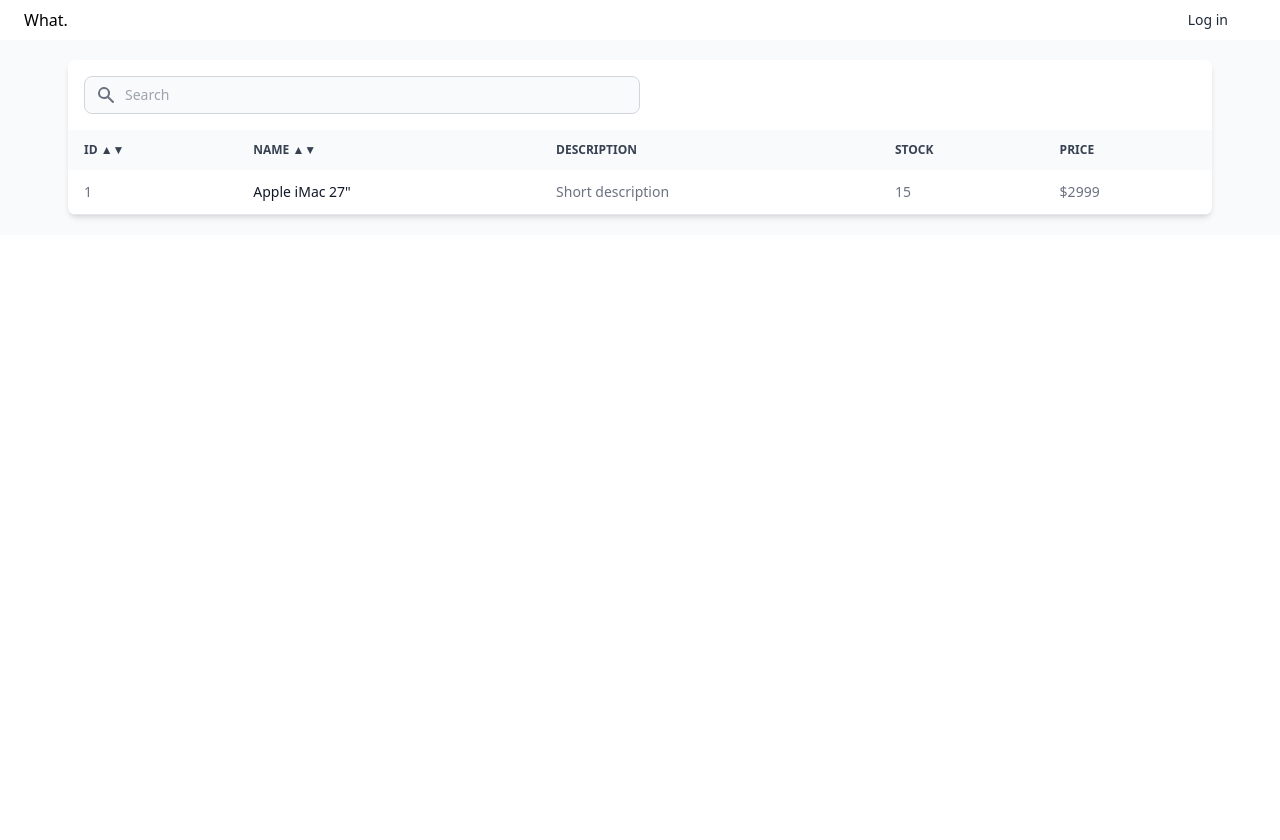
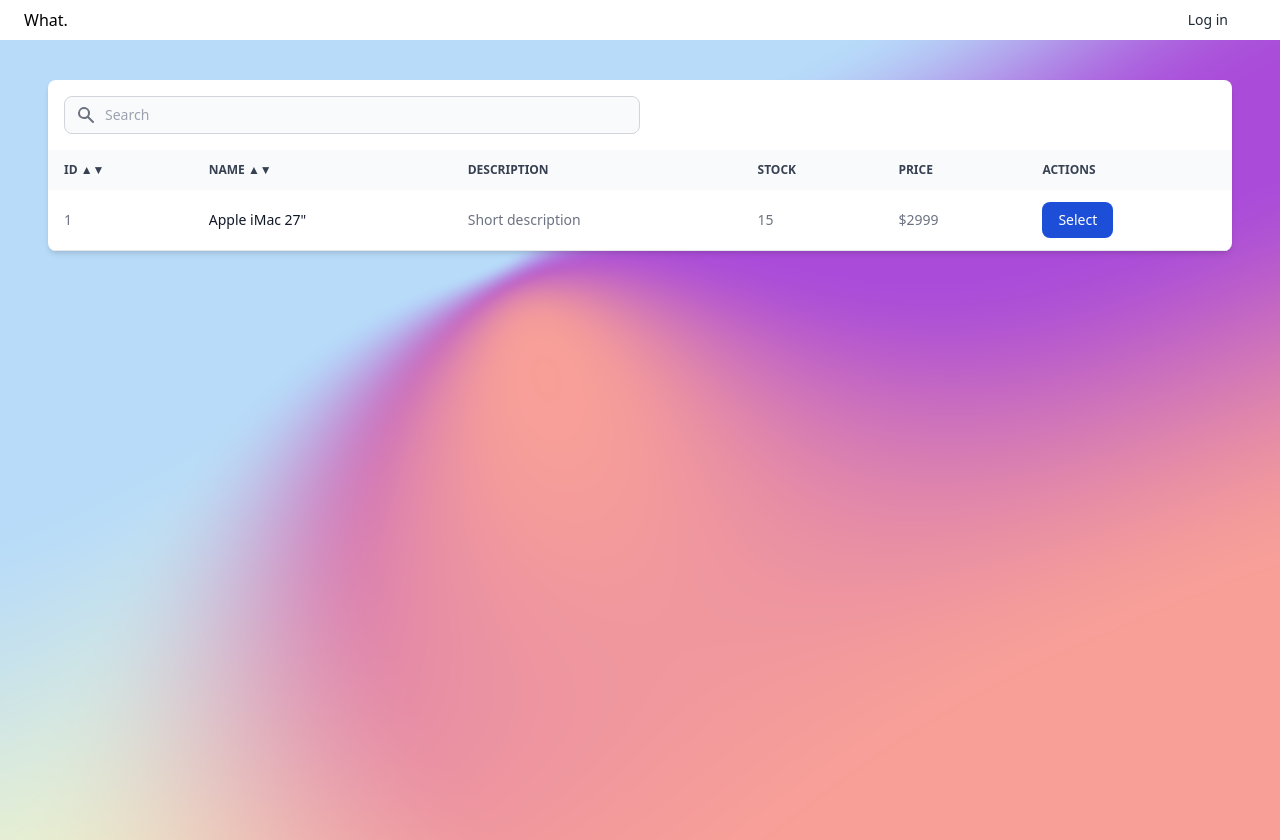
Before and after one commit to KCuppens/what.-frontend, a React (Vite) app: page /dashboard in a window 1280 px wide. Before the commit the page ends 800 px from the top, so only its background shows below. Built offline with nearby package versions, Linux system fonts and the light colour scheme.

Commit message:
imp: cleanup. remove unused imports, improve styling

```diff
--- a/src/components/Dashboard.tsx
+++ b/src/components/Dashboard.tsx
@@ -2,7 +2,7 @@ import Table from "./shared/Table"
 
 const Dashboard = () => {
   return (
-    <div>
+    <div className="bg-default bg-cover bg-center bg-no-repeat h-screen py-10">
         <Table />
     </div>
   )
--- a/src/components/shared/Navigation.tsx
+++ b/src/components/shared/Navigation.tsx
@@ -1,4 +1,3 @@
-import { Link } from "react-router-dom"
 
 const Navigation = () => {
   return (
--- a/src/components/shared/Table.tsx
+++ b/src/components/shared/Table.tsx
@@ -1,37 +1,40 @@
-import React from 'react'
 import SearchForm from '../form/SearchForm'
 
 const Table = () => {
   return (
-    <section className="bg-gray-50 dark:bg-gray-900 p-3 sm:p-5">
     <div className="mx-auto max-w-screen-xl px-4 lg:px-12">
-        <div className="bg-white dark:bg-gray-800 relative shadow-md sm:rounded-lg overflow-hidden">
+        <div className="bg-white relative shadow-md sm:rounded-lg overflow-hidden">
             <SearchForm />
             <div className="overflow-x-auto">
-                <table className="w-full text-sm text-left text-gray-500 dark:text-gray-400">
-                    <thead className="text-xs text-gray-700 uppercase bg-gray-50 dark:bg-gray-700 dark:text-gray-400">
+                <table className="w-full text-sm text-left text-gray-500 ">
+                    <thead className="text-xs text-gray-700 uppercase bg-gray-50">
                         <tr>
                             <th scope="col" className="px-4 py-3">ID &#9650;&#9660;</th>
                             <th scope="col" className="px-4 py-3">Name &#9650;&#9660;</th>
                             <th scope="col" className="px-4 py-3">Description</th>
                             <th scope="col" className="px-4 py-3">Stock</th>
                             <th scope="col" className="px-4 py-3">Price</th>
+                            <th scope="col" className="px-4 py-3">Actions</th>
                         </tr>
                     </thead>
                     <tbody>
-                        <tr className="border-b dark:border-gray-700">
+                        <tr className="border-b">
                             <td className="px-4 py-3">1</td>
-                            <th scope="row" className="px-4 py-3 font-medium text-gray-900 whitespace-nowrap dark:text-white">Apple iMac 27&#34;</th>
+                            <th scope="row" className="px-4 py-3 font-medium text-gray-900 whitespace-nowrap">Apple iMac 27&#34;</th>
                             <td className="px-4 py-3">Short description</td>
                             <td className="px-4 py-3">15</td>
                             <td className="px-4 py-3">$2999</td>
+                            <td className="px-4 py-3">
+                                <button type="button" className="flex items-center justify-center text-white bg-blue-700 hover:bg-blue-800 focus:ring-4 focus:ring-blue-300 font-medium rounded-lg text-sm px-4 py-2 focus:outline-non">
+                                    Select
+                                </button>
+                            </td>
                         </tr>
                     </tbody>
                 </table>
             </div>
         </div>
     </div>
-    </section>
   )
 }
 
```
Also changed, not shown: .lintstagedrc.json (added).
